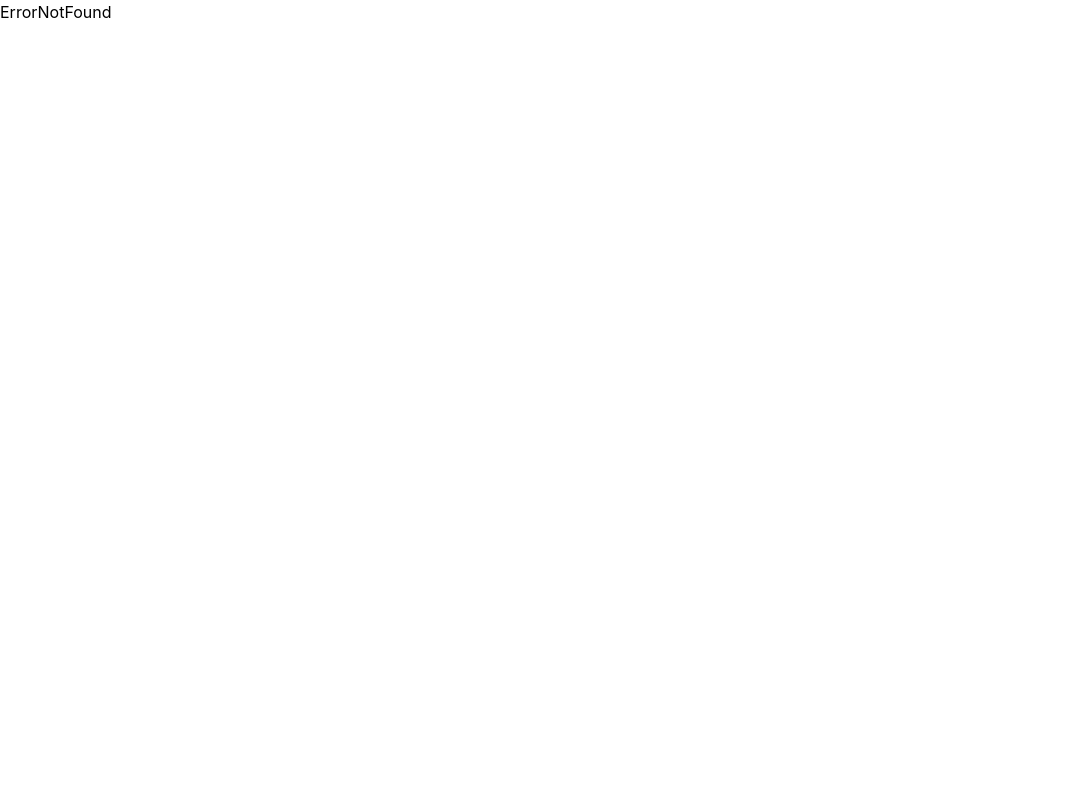
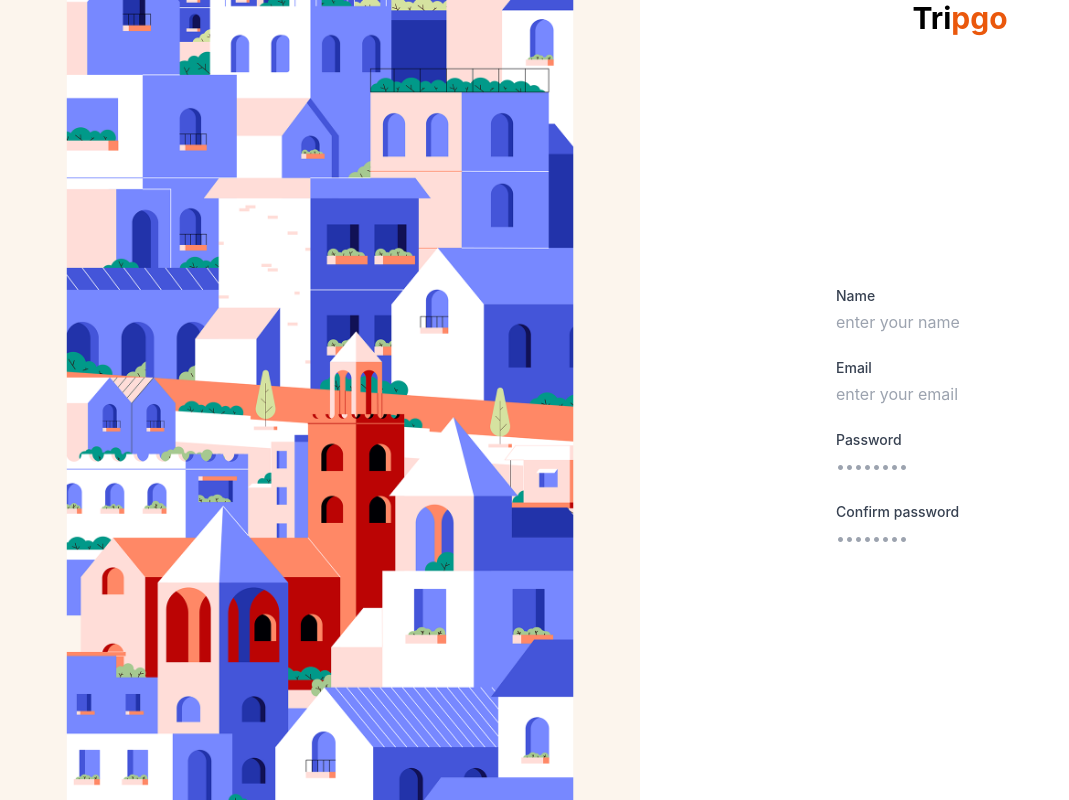
Before and after one commit to dounya-m/travel-frontend, a React (Create React App) app: page /register in a window 1280 px wide. Shown: the whole page, without its empty margins (0-1069 px from the left). Built offline with nearby package versions, Linux system fonts and the light colour scheme.

Commit message:
register

```diff
--- a/src/App.js
+++ b/src/App.js
@@ -3,7 +3,8 @@ import './assets/style/style.css'
 import { BrowserRouter as Router, Route, Routes } from "react-router-dom";
 import Home from './pages/Home';
 import Layout from './componenets/commun/Layout';
-import Profile from './pages/Profile';
+import Register from './pages/Register';
+import Login from './pages/Login'
 import ErrorNotFound from './pages/ErrorNotFound';
 
 
@@ -13,7 +14,10 @@ function App() {
     <Router>
       <Routes>
         <Route  path="/" element={<Layout>{<Home />}</Layout>} />
-        <Route path="/profile" element={<Layout>{<Profile />}</Layout>} />
+        <Route path="/register" element={<Register />} />
+        <Route path="/login" element={<Login />} />
+
+        {/* Eroor 404 page */}
         <Route path="*" element={<ErrorNotFound />} />
         </Routes>
     </Router>
--- /dev/null
+++ b/src/pages/Login.jsx
@@ -0,0 +1,9 @@
+import React from 'react'
+
+function Login() {
+  return (
+    <div>Login</div>
+  )
+}
+
+export default Login
--- a/src/pages/Profile.jsx
+++ /dev/null
@@ -1,9 +0,0 @@
-import React from 'react'
-
-function Profile() {
-  return (
-    <div>Profile</div>
-  )
-}
-
-export default Profile
--- /dev/null
+++ b/src/pages/Register.jsx
@@ -0,0 +1,37 @@
+import React from 'react'
+import Regi from '../assets/images/register.png'
+
+function Register() {
+  return (
+    <div className='flex mane_register'>
+        <section className='w-[50%] '>
+            <img className='h-[100vh] w-full object-cover' src={Regi} alt="" />
+        </section>
+        <section className="main_register_form w-[50%] flex  flex-col items-center ">
+        <h3 className='text-3xl font-bold '>
+            Tri<span className='text-orange-600 '>pgo</span>
+        </h3>
+        <form class="space-y-4 md:space-y-6 my-auto" action="#">
+            <div class="space-y-1">
+                <label class="block text-sm font-medium text-gray-700" for="email">Name</label>
+                <input type="text" id='name' placeholder='enter your name' />
+            </div>
+            <div class="space-y-1">
+                <label class="block text-sm font-medium text-gray-700" for="email">Email</label>
+                <input type="email" id='email' placeholder='enter your email' />
+            </div>
+            <div class="space-y-1">
+                <label class="block text-sm font-medium text-gray-700" for="email">Password</label>
+                <input type="password" id='password' placeholder='••••••••' />
+            </div>
+            <div class="space-y-1">
+                <label class="block text-sm font-medium text-gray-700" for="email">Confirm password</label>
+                <input type="password" id='password' placeholder='••••••••' />
+            </div>
+        </form>
+        </section>
+    </div>
+  )
+}
+
+export default Register
```
Also changed, not shown: src/assets/images/register.png (added).
